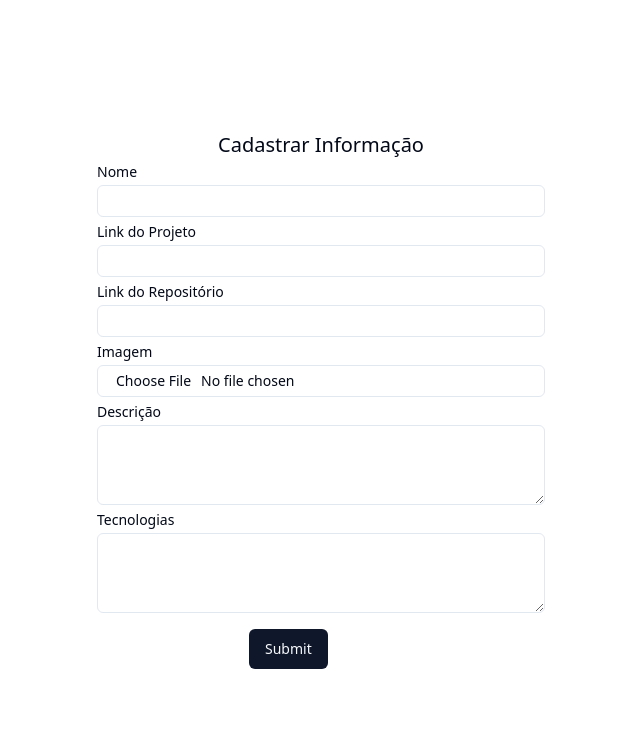
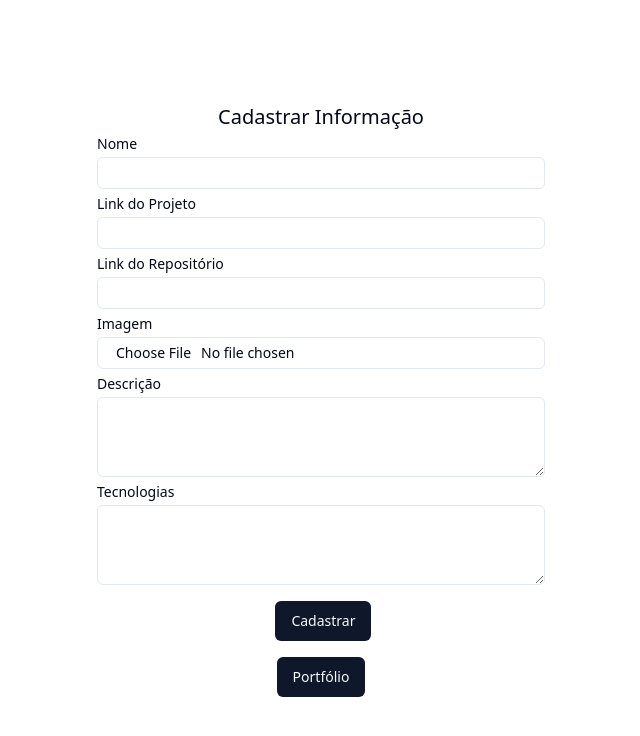
Before and after one commit to dev-fagundes01/portifolio, a React (Vite) app: page / in a window 1280 px wide. Shown: the top 736 px of the page, without its empty margins (319-959 px from the left). Built offline with nearby package versions, Linux system fonts and the light colour scheme.

Commit message:
refactor: update button component and modify routes
- Refactored button component
- Removed Portfolio layout
- Updated RegisterInfo and routes

```diff
--- a/src/components/ui/button.jsx
+++ b/src/components/ui/button.jsx
@@ -5,7 +5,7 @@ import { cva } from "class-variance-authority";
 import { cn } from "@/lib/utils"
 
 const buttonVariants = cva(
-  "mx-[9.5rem] !mt-4 inline-flex items-center justify-center gap-2 whitespace-nowrap rounded-md text-sm font-medium ring-offset-background transition-colors focus-visible:outline-none focus-visible:ring-2 focus-visible:ring-ring focus-visible:ring-offset-2 disabled:pointer-events-none disabled:opacity-50 [&_svg]:pointer-events-none [&_svg]:size-4 [&_svg]:shrink-0",
+  "!mt-4 inline-flex items-center justify-center gap-2 whitespace-nowrap rounded-md text-sm font-medium ring-offset-background transition-colors focus-visible:outline-none focus-visible:ring-2 focus-visible:ring-ring focus-visible:ring-offset-2 disabled:pointer-events-none disabled:opacity-50 [&_svg]:pointer-events-none [&_svg]:size-4 [&_svg]:shrink-0",
   {
     variants: {
       variant: {
--- a/src/layout/Portfolio.jsx
+++ b/src/pages/Portfolio.jsx
@@ -6,7 +6,7 @@ import Header from '../components/Header/Header'
 import Home from '../pages/Home'
 import AboutMe from '../pages/AboutMe'
 import Project from '../pages/Projects'
-import Skills from '../pages/Skills/Skills'
+import Skills from './skills/Skills'
 import { ThemeGlobal } from '../styles/globalStyles'
 import { darkTheme, LightTheme } from '../styles/theme'
 
--- a/src/pages/RegisterInfo.jsx
+++ b/src/pages/RegisterInfo.jsx
@@ -3,11 +3,13 @@ import { Form, FormField, FormItem, FormLabel, FormControl, FormDescription, For
 import { Input } from "@/components/ui/input"
 import { Button } from "@/components/ui/button"
 import { Textarea } from "@/components/ui/textarea"
-import { Label } from "@/components/ui/label"
 import { useState } from "react"
+import { useNavigate } from "react-router-dom"
 
 function SignupForm() {
   const [selectedImage, setSelectedImage] = useState(null)
+
+  const navigate = useNavigate()
 
   const form = useForm({
     defaultValues: {
@@ -134,9 +136,10 @@ function SignupForm() {
             )}
           />
 
-          <Button type="submit">Submit</Button>
+          <Button className='mx-[11.15rem]' type="submit">Cadastrar</Button>
         </form>
       </Form>
+      <Button onClick={() => navigate("/portfolio")}>Portfólio</Button>
     </div>
   )
 }
--- a/src/routes.jsx
+++ b/src/routes.jsx
@@ -1,6 +1,6 @@
 import { createBrowserRouter } from "react-router-dom";
 import RegisterInfo from "./pages/RegisterInfo";
-import PortfolioLayout from "./layout/Portfolio";
+import PortfolioLayout from "./pages/Portfolio";
 
 const router = createBrowserRouter([
   {
```
